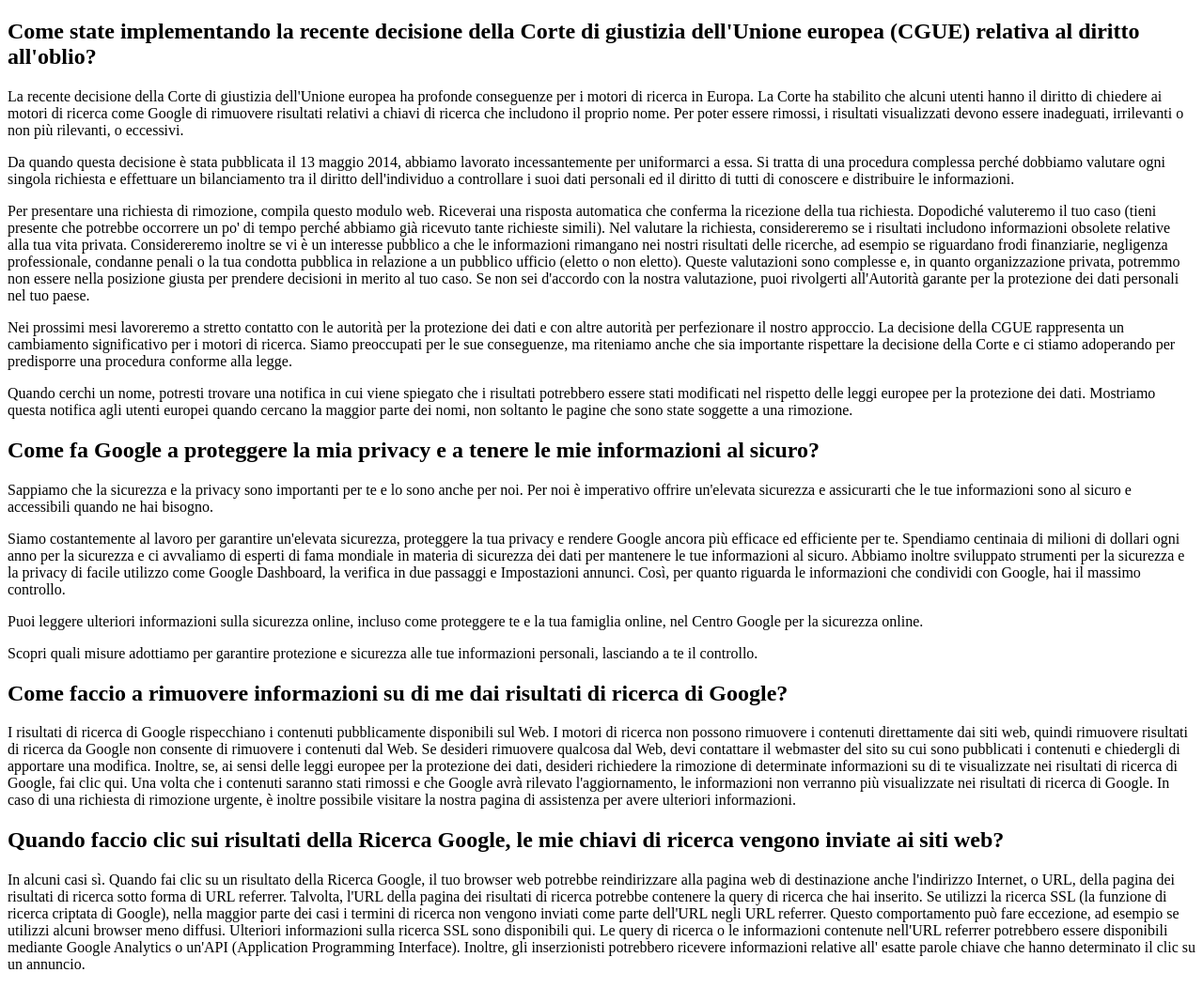
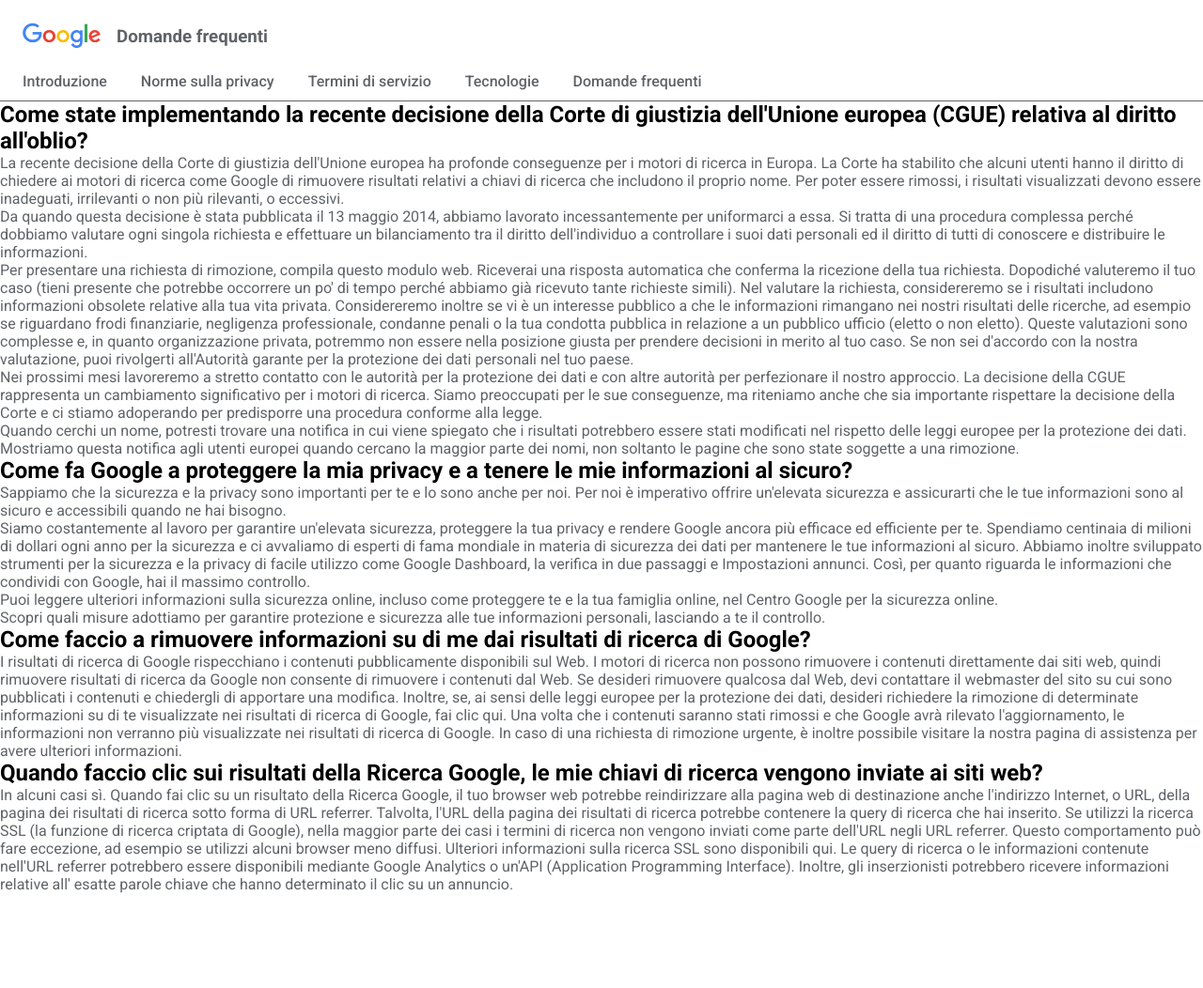
Before and after one commit to lorismatteri/php-google-faq, a PHP site: page / in a window 1280 px wide. Shown: the whole page at 94% size. After the commit the page ends 951 px from the top, so only its background shows below. Run offline with PHP 8.4, Linux system fonts and the light colour scheme.

Commit message:
Navbar ok

```diff
--- a/index.php
+++ b/index.php
@@ -47,10 +47,33 @@ Gestire il “Database” e la visualizzazione di queste domande e risposte con
     <head>
         <meta charset="UTF-8">
         <meta name="viewport" content="width=device-width, initial-scale=1.0">
-        <title>Document</title>
-
+        <title>FAQ</title>
+        <link rel="stylesheet" href="style.css">
+        <link rel="preconnect" href="https://fonts.gstatic.com">
+        <link href="https://fonts.googleapis.com/css2?family=Roboto:wght@400;500;700&display=swap" rel="stylesheet">
     </head>
     <body>
+
+        <header>
+            <div class="title">
+                <img src="googlelogo.png" alt="">
+                <span>
+                    <h3>Domande frequenti</h3>
+                </span>
+            </div>
+
+            <nav class="navbar">
+                <ul>
+                    <li><a href="#">Introduzione</a></li>
+                    <li><a href="#">Norme sulla privacy</a></li>
+                    <li><a href="#">Termini di servizio</a></li>
+                    <li><a href="#">Tecnologie</a></li>
+                    <li><a href="#">Domande frequenti</a></li>
+                </ul>
+            </nav>
+        </header>
+
+        <main>
 
             <?php foreach ($faqs as $faq) { ?>
                 <h2><?php echo $faq["question"]; ?></h2>
@@ -60,6 +83,7 @@ Gestire il “Database” e la visualizzazione di queste domande e risposte con
                     </p>
                 <?php } ?>
             <?php } ?>
+        </main>
 
 
     </body>
--- /dev/null
+++ b/style.css
@@ -0,0 +1,51 @@
+* {
+    margin: 0;
+    padding: 0;
+    box-sizing: border-box;
+}
+
+body {
+    font-family: 'Roboto', sans-serif;
+}
+
+header {
+    padding: 1.5rem 1.5rem 0;
+    border-bottom: 1px solid #5f6368;
+}
+
+.title {
+    display: flex;
+    align-items: center;
+    padding-bottom: 1.5rem;
+}
+
+.title img {
+    width: 100px;
+    padding-right: 1rem;
+}
+
+h3, p, a {
+    color: #5f6368;
+}
+
+.navbar ul {
+    list-style: none;
+}
+
+.navbar ul li {
+    display: inline;
+    padding-right: 2rem;
+}
+
+.navbar ul li a {
+    display: inline-block;
+    font-weight: 500;
+    text-decoration: none;
+    padding-bottom: .5rem;
+    border-bottom: 3px solid transparent;
+}
+
+.navbar ul li a:hover, .navbar ul li a:focus {
+    color: #3367d6;
+    border-bottom: 3px solid #3367d6;
+}
```
Also changed, not shown: googlelogo.png (added). Lines whose indentation alone changed are shown as unchanged.
